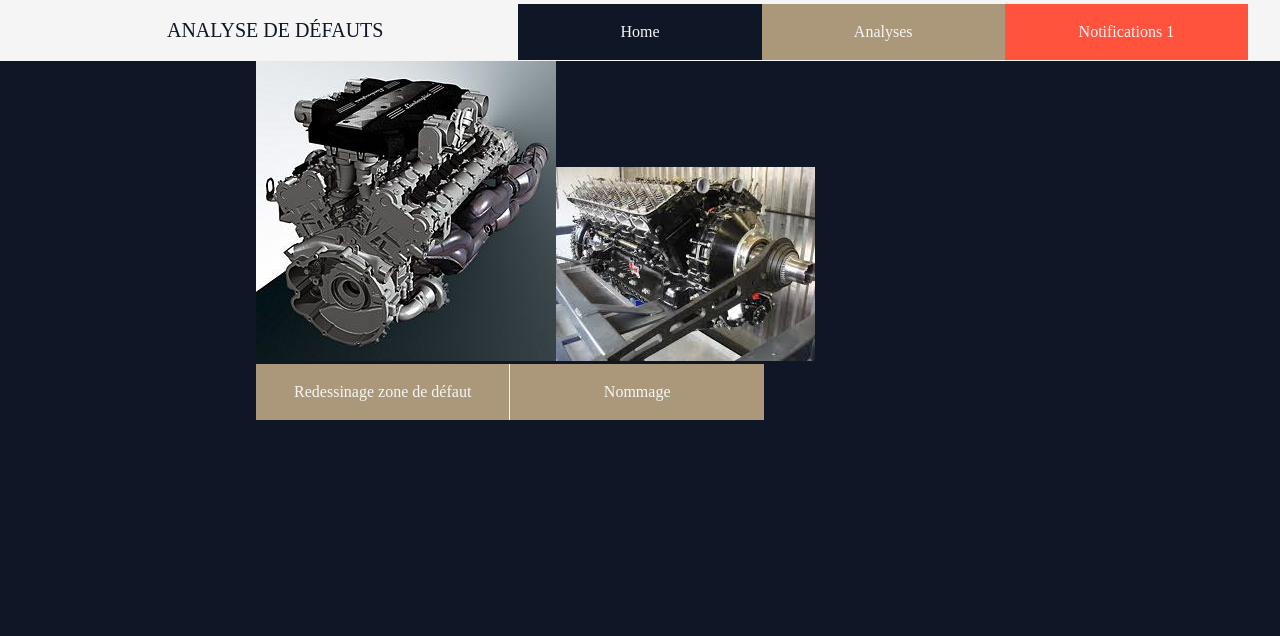
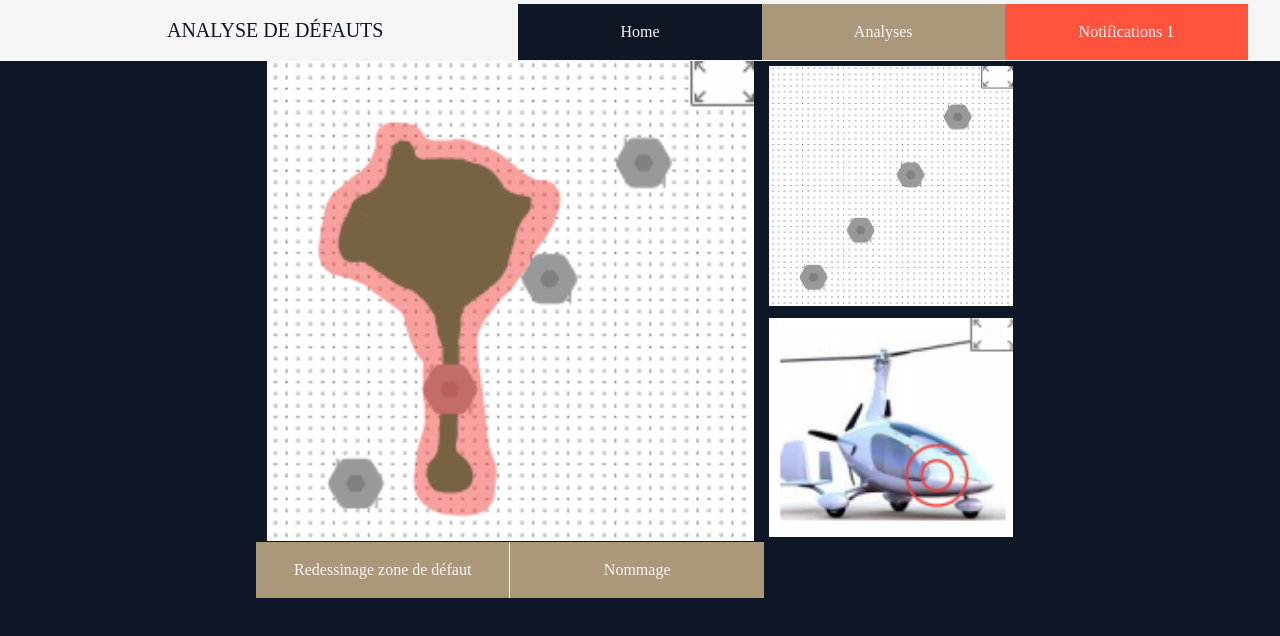
Before and after one commit to Thibault-Santonja/SH03, a plain HTML site: page html/correction.html in a window 1280 px wide. Drawn offline with Linux system fonts and the light colour scheme.

Commit message:
correction.html

```diff
--- a/html/correction.html
+++ b/html/correction.html
@@ -20,9 +20,16 @@
 	<div class="separator"></div>
 
 	<article class="analyse">
-		<div class="images">
-			<img src="../img/model.jpg"
-			><img src="../img/motor.jpg">
+		<div class="img-div-defaut">
+			<div class="pic-defaut">
+				<img class="imgdefaut" src="../img/tache_et_masque.png"
+			></div>
+			<div class="menu-pic-defaut pic-defaut">
+				<img class="model" src="../img/model.png"
+				><img class="localisation" src="../img/localisation_defaut.png">
+			</div>
+		</div>
+		<div class="img-div-defau">
 		</div>
 		<nav>
 			<ul>
--- a/style/style.css
+++ b/style/style.css
@@ -249,7 +249,6 @@ article img {
 	margin: auto;
 	display: flex;
 	justify-content: space-around;
-	border: 1px solid red ;
 }
 .menu-pic-defaut {
 	width: 30%;
@@ -260,7 +259,6 @@ article img {
 .pic-defaut {
 	display: inline-block;
 	height: 100%;
-border: 1px solid red ;
 }
 .localisation, .model, .imgdefaut {width: 100%}
 .pic-defaut img {
```
